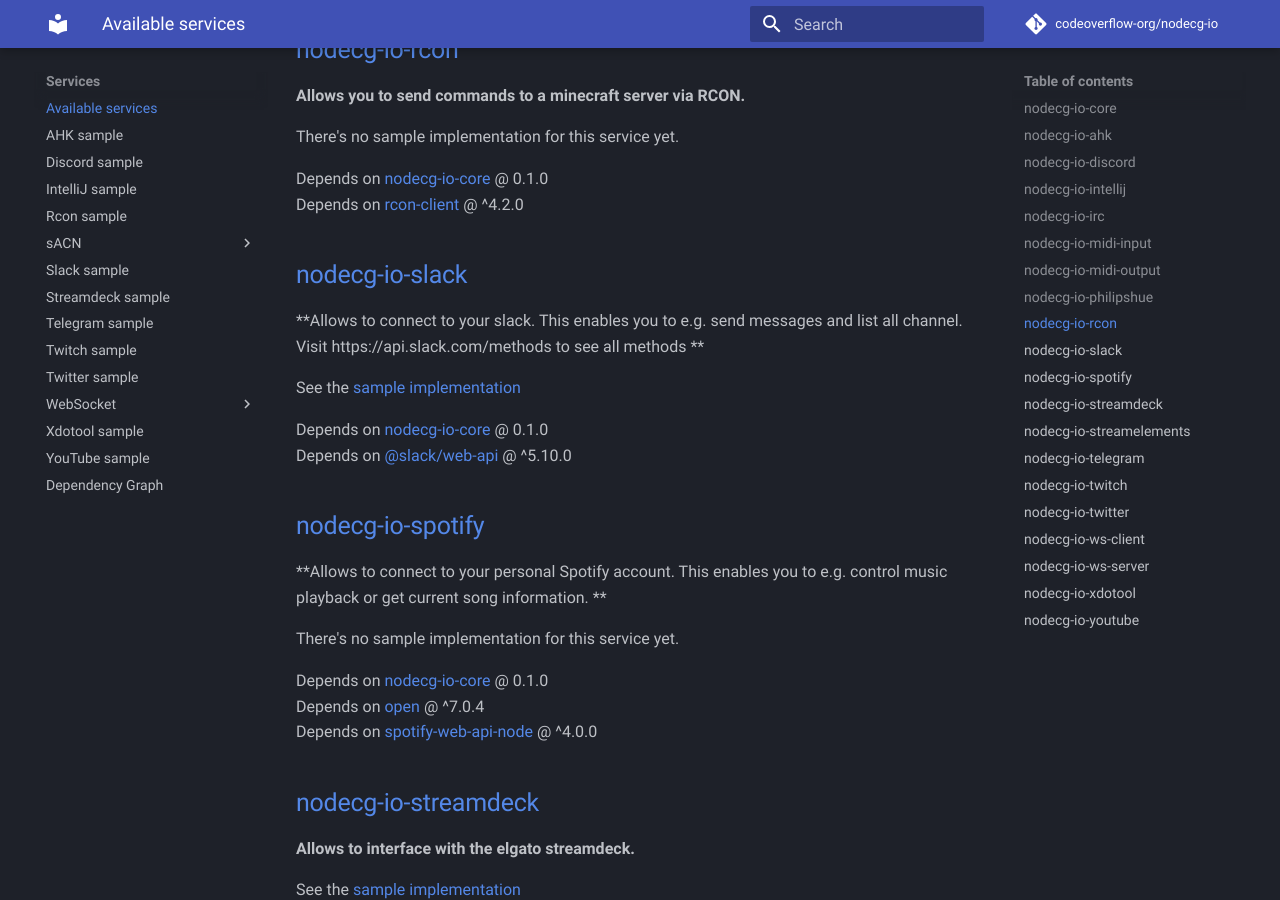
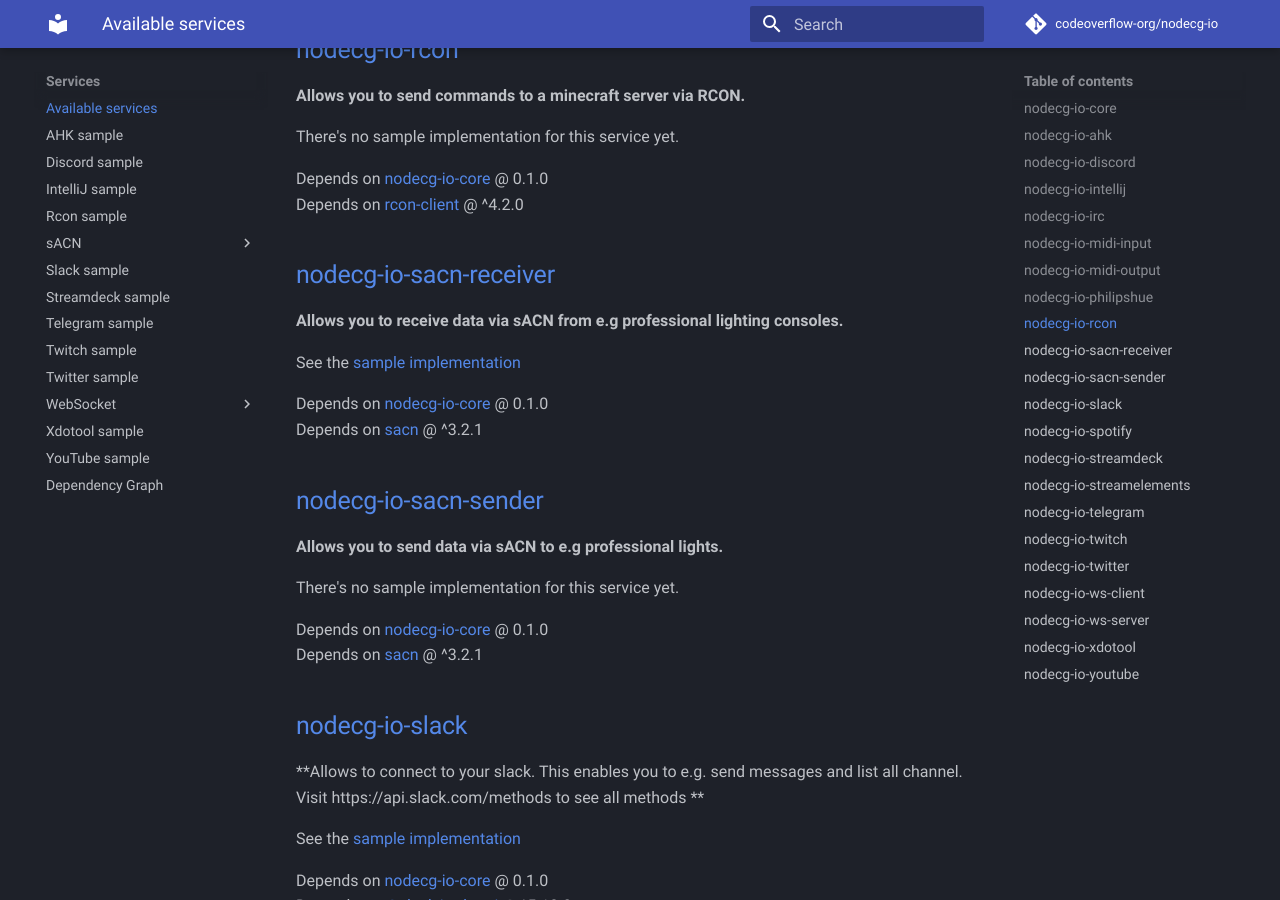
Before and after one commit to codeoverflow-org/nodecg-io-docs, an MkDocs documentation site: the page built from docs/services.md, in a window 1280 px wide and 900 px high, scrolled down 2034 px. Built offline with MkDocs 1.6.1 and Material for MkDocs 9.7.7, drawn with Linux system fonts in a browser that asks for light colours; comment, search, counter and statistics services are not loaded.

Commit message:
Update generated documentation ( codeoverflow-org/nodecg-io@ce24a0837a45ad61db967a7f4a17b5d45057f9b3)

```diff
--- a/docs/services.md
+++ b/docs/services.md
@@ -82,6 +82,24 @@
 
 Depends on [nodecg-io-core](https://github.com/codeoverflow-org/nodecg-io/tree/master/nodecg-io-core) @ 0.1.0 <br>
 Depends on [rcon-client](https://www.npmjs.com/package/rcon-client) @ ^4.2.0 <br>
+
+## [nodecg-io-sacn-receiver](https://github.com/codeoverflow-org/nodecg-io/tree/master/nodecg-io-sacn-receiver)
+
+**Allows you to receive data via sACN from e.g professional lighting consoles.**
+
+See the [sample implementation](samples/sacn-receiver.md)
+
+Depends on [nodecg-io-core](https://github.com/codeoverflow-org/nodecg-io/tree/master/nodecg-io-core) @ 0.1.0 <br>
+Depends on [sacn](https://www.npmjs.com/package/sacn) @ ^3.2.1 <br>
+
+## [nodecg-io-sacn-sender](https://github.com/codeoverflow-org/nodecg-io/tree/master/nodecg-io-sacn-sender)
+
+**Allows you to send data via sACN to e.g professional lights.**
+
+There's no sample implementation for this service yet.
+
+Depends on [nodecg-io-core](https://github.com/codeoverflow-org/nodecg-io/tree/master/nodecg-io-core) @ 0.1.0 <br>
+Depends on [sacn](https://www.npmjs.com/package/sacn) @ ^3.2.1 <br>
 
 ## [nodecg-io-slack](https://github.com/codeoverflow-org/nodecg-io/tree/master/nodecg-io-slack)
 
```
Also changed, not shown: docs/dependencies.md (+7 -0 lines), docs/index.md (+1 -1 lines).
